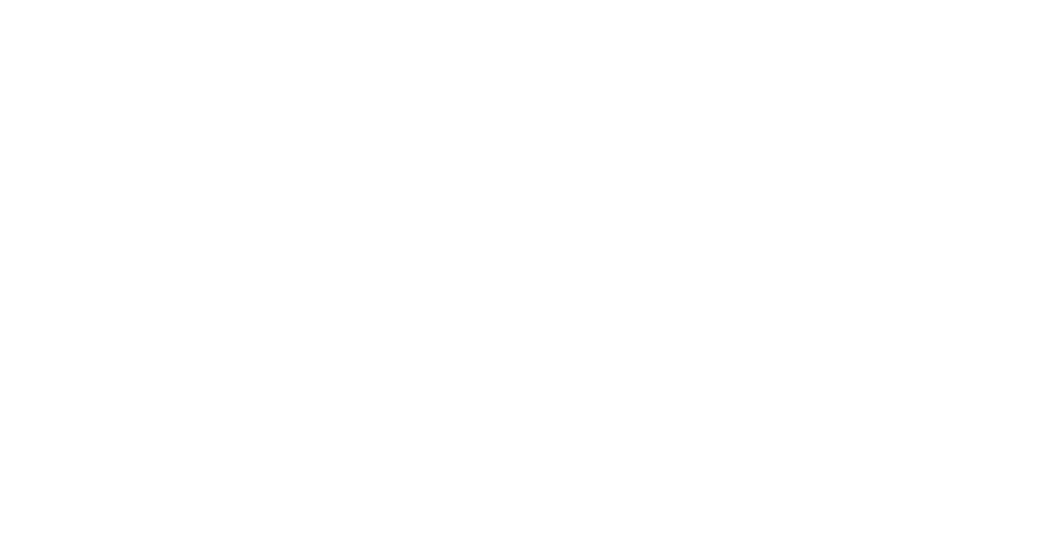
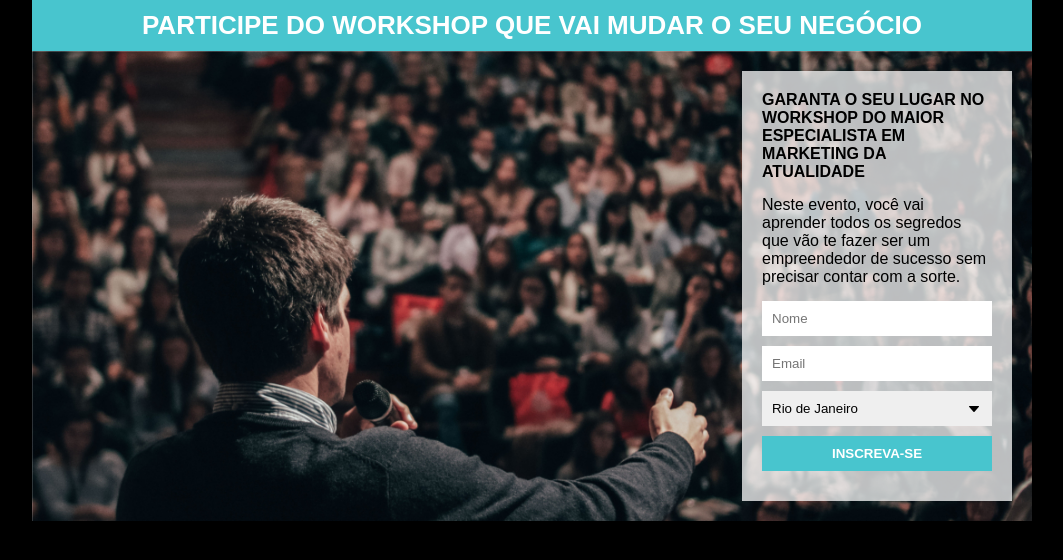
Before and after one commit to heloisasdosanjos/PAGINA-DE-CAPTURA, a plain HTML site: page index.html in a window 1280 px wide. Shown: the whole page, without its empty margins (108-1171 px from the left). Drawn offline with Linux system fonts and the light colour scheme.

Commit message:
Adição de header e section com estilizações

```diff
--- a/css/style.css
+++ b/css/style.css
@@ -0,0 +1,71 @@
+*{
+  margin: 0;
+  padding: 0;
+}
+
+body{
+  font-family: Arial, Helvetica, sans-serif;
+  background-color: black;
+}
+
+header{
+  background-color: #48C5CE;
+  text-align: center;
+  color: white;
+  padding: 0.625rem;
+}
+
+.container{
+  max-width: 62.5rem;
+  margin: auto;
+}
+
+.title{
+  font-size: 1.625rem;
+}
+
+section{
+  padding: 1.25rem;
+  background-image: url('../images/people.jpg');
+  background-size: cover; /*tamanho exato para cobrir a div*/
+  overflow: hidden; /* faz com que a imagem preencha tudo*/
+
+}
+
+.formContainer{
+  max-width: 14.375rem;
+  background-color: #FFFFFFBB;
+  padding: 1.25rem;
+  float: right;
+}
+h2{
+  font-size: 1rem;
+}
+.mb{
+  margin-bottom: 0.9375rem;
+}
+
+input, select{
+  width: 100%;
+  box-sizing: border-box; /*para todos os campos ficarem do mesmo tamanho*/
+  padding: 0.625rem;
+  border: none;
+  margin-bottom: 0.625rem;
+}
+
+input[type="submit"]{
+  color: white;
+  background-color: #48C5CE;
+  font-weight: bold;
+}
+
+select{
+  appearance: none;
+  -moz-appearance: none;
+  -webkit-appearance: none; /*aplicado nas 3 opções para funcionar em todos navegadores*/
+  background-image: url('../images/arrow.jpg');
+  background-repeat: no-repeat;
+  /* background-position-x: calc(100% - 10px);
+  background-position-y: center; */
+  background-position: calc(100% - 10px) center;
+}
--- a/index.html
+++ b/index.html
@@ -4,11 +4,37 @@
   <meta charset="UTF-8">
   <meta http-equiv="X-UA-Compatible" content="IE=edge">
   <meta name="viewport" content="width=device-width, initial-scale=1.0">
+  <link rel="stylesheet" type="text/css" href="css/style.css">
   <link rel="icon" href="./images/ico.png" type="image/png">
   <title>Workshop</title>
 
 </head>
 <body>
+  <div class="container">
+    <header>
+      <h1 class="title">PARTICIPE DO WORKSHOP QUE VAI MUDAR O SEU NEGÓCIO</h1>
+    </header>
+    <section>
+      <div class="formContainer">
+        <h2 class="mb">GARANTA O SEU LUGAR NO WORKSHOP DO MAIOR ESPECIALISTA EM MARKETING DA ATUALIDADE</h2>
+        <p class="mb">Neste evento, você vai aprender todos os segredos que vão te fazer ser um empreendedor de sucesso sem precisar contar com a sorte.</p>
+
+
+      <form>
+        <input id="name" name="name" type="text" placeholder="Nome">
+        <input id="email" name="email" type="text" placeholder="Email">
+        <select name="place">
+          <option value="rj">Rio de Janeiro</option>
+          <option value="sp">São Paulo</option>
+          <option value="mg">Minas Gerais</option>
+          <option value="es">Espírito Santo</option>
+        </select>
+        <input type="submit" value="INSCREVA-SE">
+      </form>
+    </div>
+    </section>
+
+  </div>
 
 </body>
 </html>
```
